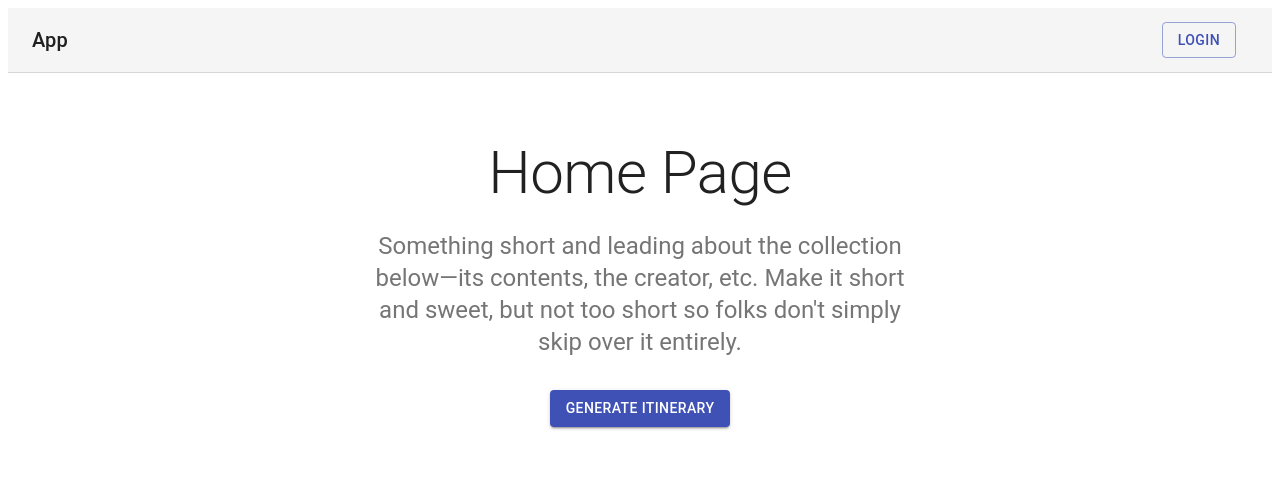
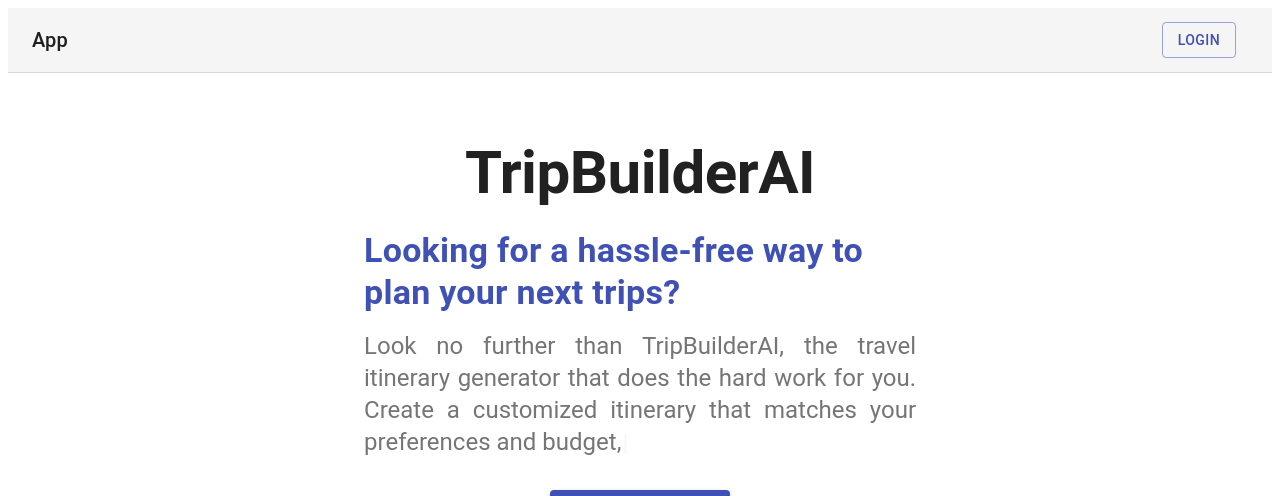
Before and after one commit to sandeepB3/TripBuilderAI, a React (Create React App) app in the folder react-app/: page / in a window 1280 px wide. Shown: the top 496 px of the page. Built offline with nearby package versions, Linux system fonts and the light colour scheme.

Commit message:
second commit

```diff
--- a/react-app/package.json
+++ b/react-app/package.json
@@ -17,6 +17,7 @@
     "react-dom": "^18.2.0",
     "react-router-dom": "^6.9.0",
     "react-scripts": "5.0.1",
+    "typewriter-effect": "^2.19.0",
     "web-vitals": "^2.1.4"
   },
   "scripts": {
--- a/react-app/src/components/Landing.js
+++ b/react-app/src/components/Landing.js
@@ -10,6 +10,7 @@ import { makeStyles } from '@material-ui/core/styles';
 import Container from '@material-ui/core/Container';
 import MaterialLink from '@material-ui/core/Link';
 import { Link } from 'react-router-dom';
+import Typewriter from "typewriter-effect";
 
 function Copyright() {
   return (
@@ -77,20 +78,39 @@ export default function Album() {
               variant="h2"
               align="center"
               color="textPrimary"
+              style={{ fontWeight: 600 }}
               gutterBottom
             >
-              Home Page
+              TripBuilderAI
             </Typography>
             <Typography
+              variant="h4"
+              align="left"
+              color="primary"
+              style={{ fontWeight: 600 }}
+              paragraph
+            >
+              Looking for a hassle-free way to plan your next trips?
+            </Typography>
+
+            <Typography
               variant="h5"
-              align="center"
+              align="justify"
               color="textSecondary"
               paragraph
             >
-              Something short and leading about the collection below—its
-              contents, the creator, etc. Make it short and sweet, but not too
-              short so folks don&apos;t simply skip over it entirely.
+            <Typewriter
+              options={{
+                strings: ["\nLook no further than TripBuilderAI, the travel itinerary generator that does the hard work for you. Create a customized itinerary that matches your preferences and budget, so you can focus on enjoying your journey."],
+                // strings: [""],
+                autoStart: true,
+                delay: 25,
+                pauseFor: 999999999,
+                // onComplete: typewriter.cursor.remove(),
+              }}
+            />
             </Typography>
+
             <div className={classes.heroButtons}>
               <Grid container spacing={2} justifyContent="center">
                 <Grid item>
```
Also changed, not shown: 1 other file (tests, documents, lock files or other folders).
